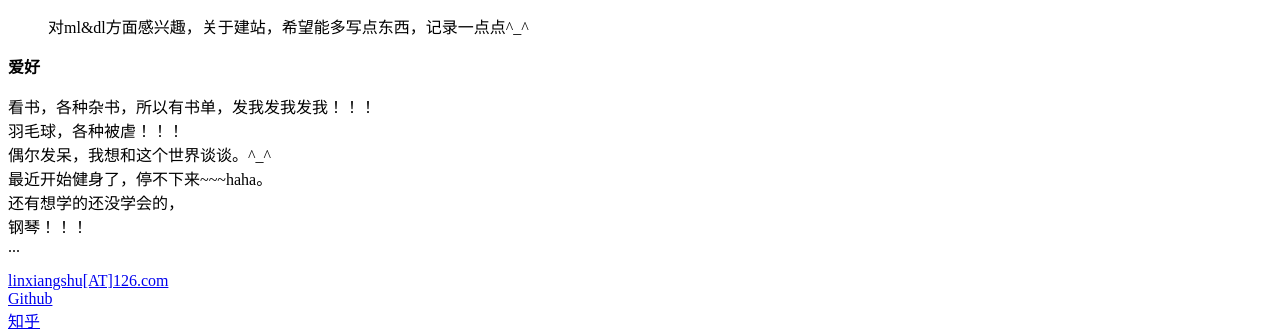
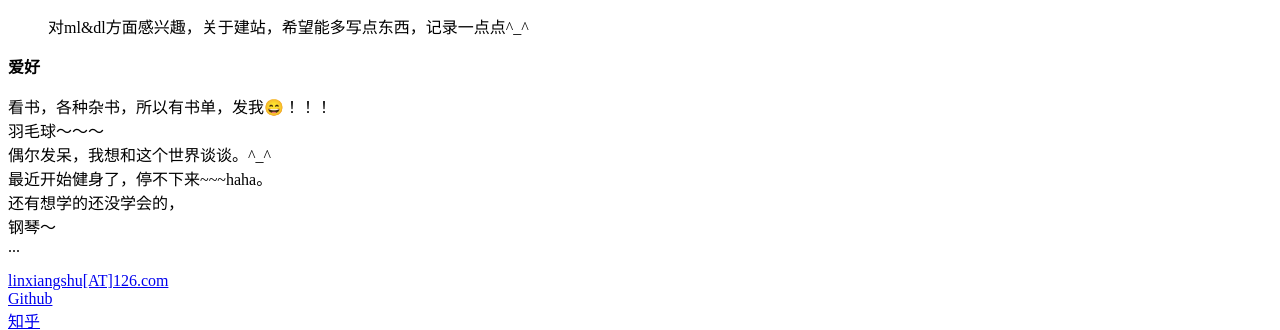
Before and after one commit to y521263/y521263.github.io, a Jekyll site: the page built from about.html, in a window 1280 px wide. Shown: the part 299-629 px from the top of the page. Built offline with Jekyll 4.4.1, drawn with Linux system fonts in a browser that asks for light colours; nearby versions of some CDN libraries; comment, search, counter and statistics services are not loaded.

Commit message:
Update about.html
about

```diff
--- a/about.html
+++ b/about.html
@@ -11,12 +11,12 @@ header-img: "img/home-bg.jpg"
     </blockquote>
 
 	<p><strong>爱好</strong></p>
-	看书，各种杂书，所以有书单，发我发我发我！！！<br>
-	羽毛球，各种被虐！！！<br>
+	看书，各种杂书，所以有书单，发我😄！！！<br>
+	羽毛球～～～<br>
 	偶尔发呆，我想和这个世界谈谈。^_^<br>
 	最近开始健身了，停不下来~~~haha。<br>
 	还有想学的还没学会的，<br>
-	钢琴！！！<br>
+	钢琴～<br>
 	...</p>
 
 	<!-- <p><strong>约么？</strong></p> -->
```
